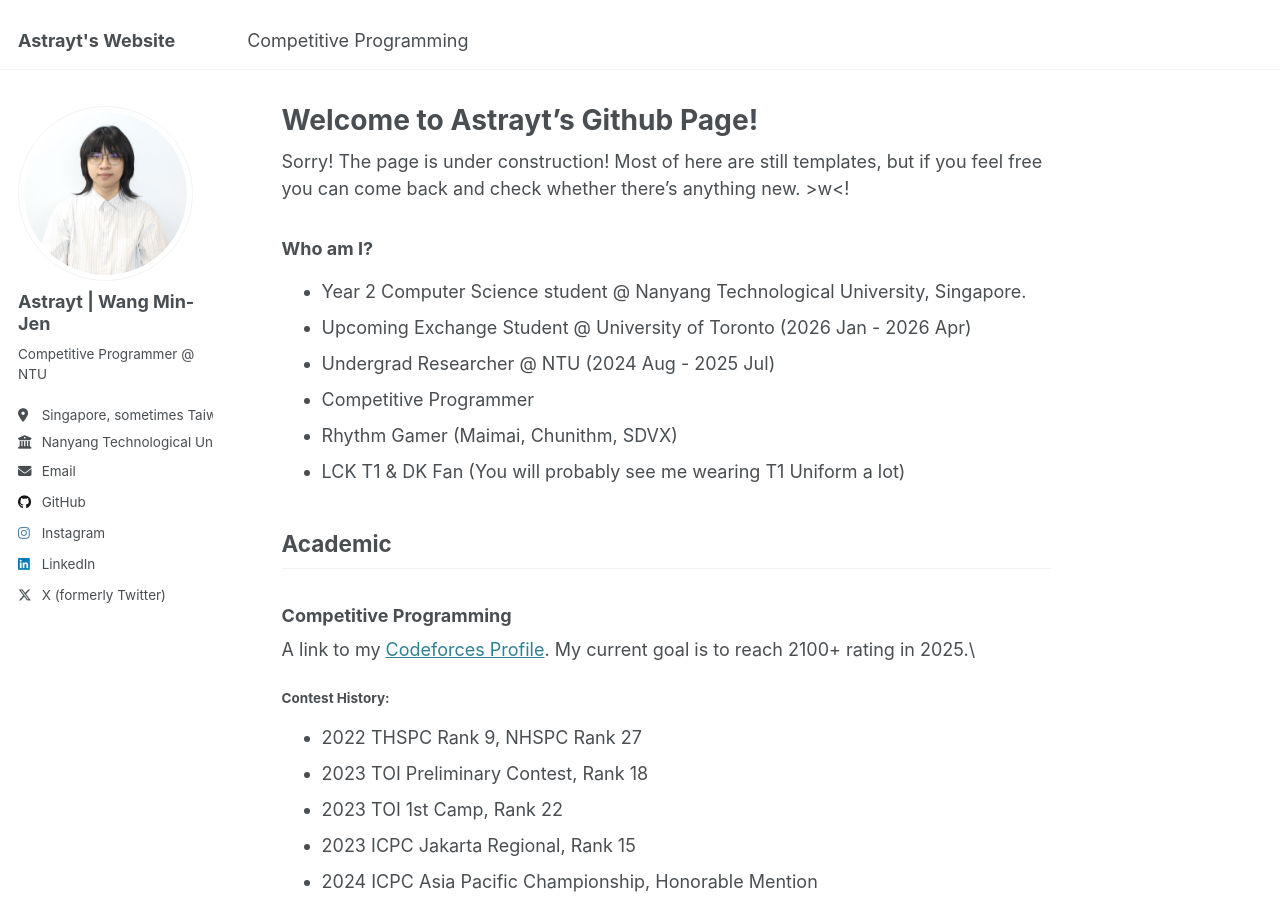
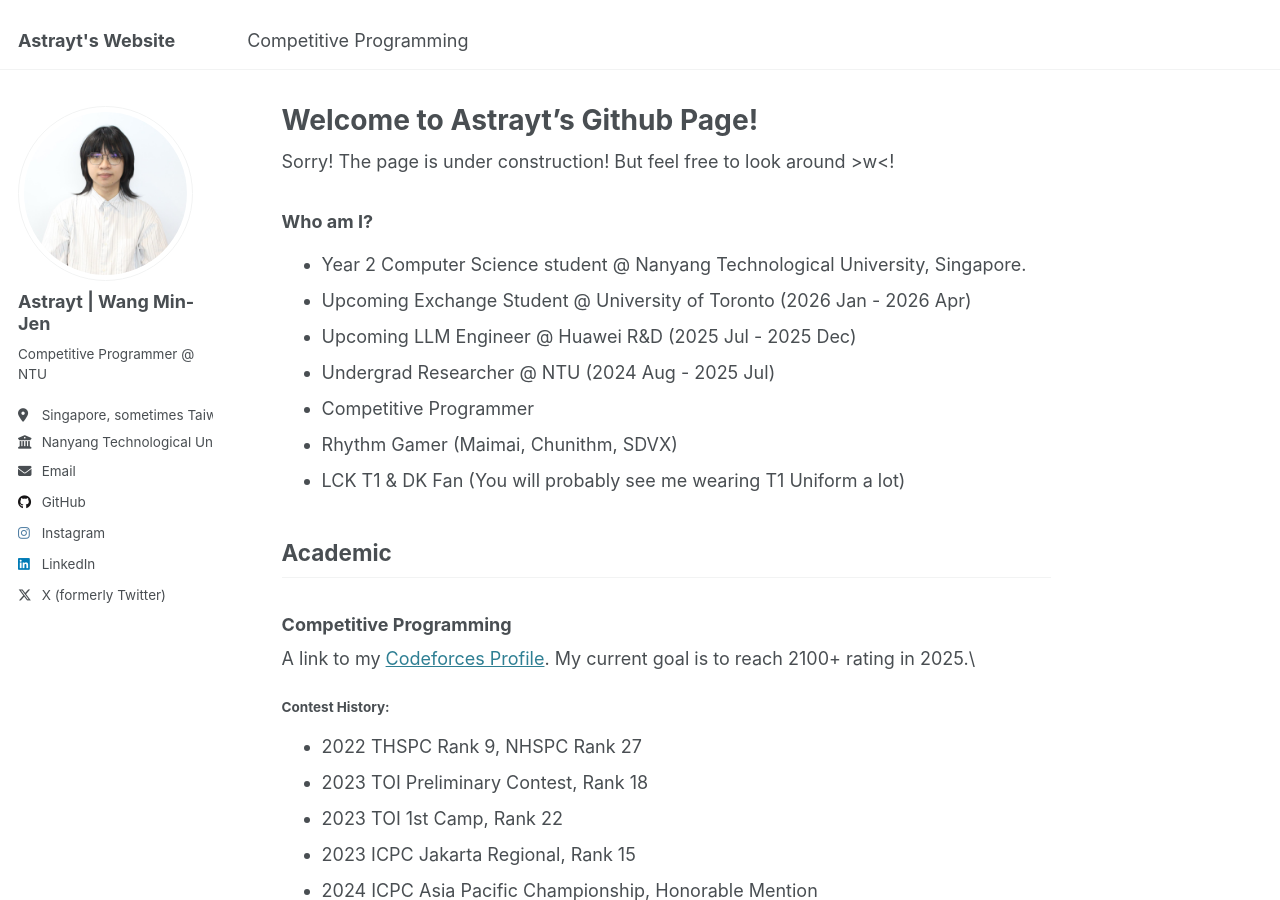
Before and after one commit to AstraytLUL/astraytlul.github.io, a Jekyll site: the page built from _pages/about.md, in a window 1280 px wide and 900 px high. Built offline with Jekyll 4.4.1, drawn with Linux system fonts in a browser that asks for light colours.

Commit message:
Added experience in about page

```diff
--- a/_pages/about.md
+++ b/_pages/about.md
@@ -7,12 +7,12 @@
   - /about.html
 ---
 
-Sorry! The page is under construction! Most of here are still templates, but if you feel free you can come back and check whether there's anything new.
-\>w<!
+Sorry! The page is under construction! But feel free to look around \>w<!
 
 ### Who am I?
 - Year 2 Computer Science student @ Nanyang Technological University, Singapore.
 - Upcoming Exchange Student @ University of Toronto (2026 Jan - 2026 Apr)
+- Upcoming LLM Engineer @ Huawei R&D (2025 Jul - 2025 Dec)
 - Undergrad Researcher @ NTU (2024 Aug - 2025 Jul)
 - Competitive Programmer
 - Rhythm Gamer (Maimai, Chunithm, SDVX)
```
